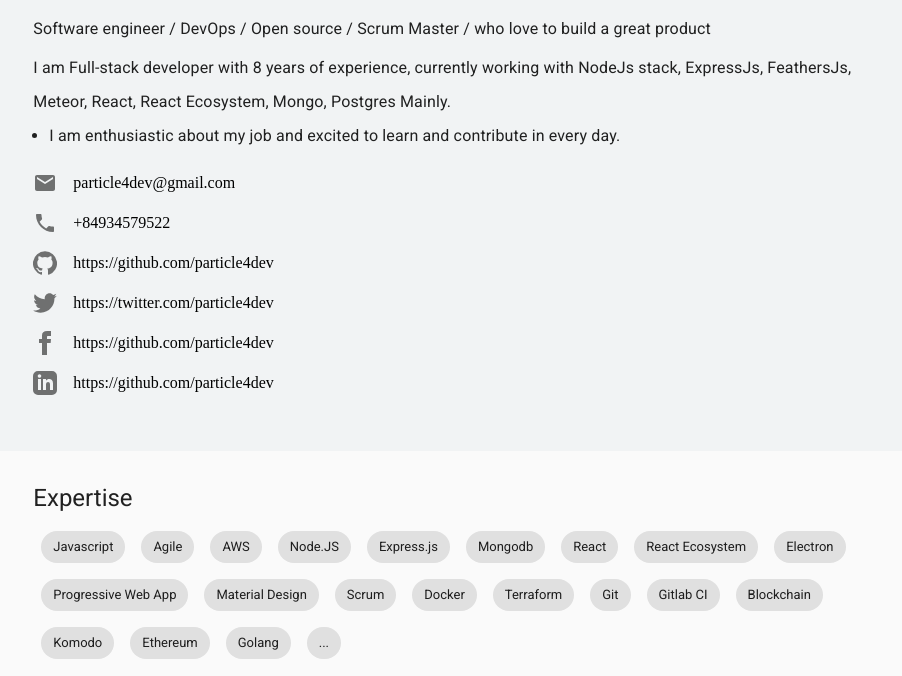
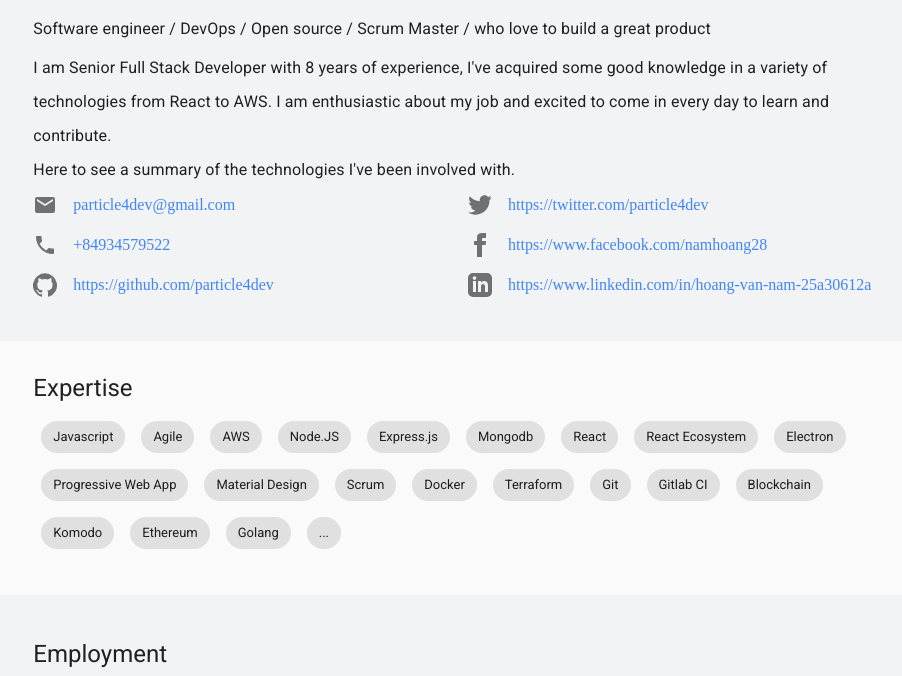
Before and after one commit to particle4dev/particle4dev.github.io, a Gatsby site: page / in a window 1280 px wide. Shown: the part 87-763 px from the top of the page, without its empty margins (184-1086 px from the left). Built offline with nearby package versions, Linux system fonts and the light colour scheme; Gatsby itself is replaced by a stand-in of ours; a web font is replaced by a local one.

Commit message:
src: update about section

```diff
--- a/src/components/AboutSection.js
+++ b/src/components/AboutSection.js
@@ -1,11 +1,11 @@
 import React from "react"
 import { withStyles } from "@material-ui/core/styles"
 import Typography from "@material-ui/core/Typography"
-import ListSubheader from "@material-ui/core/ListSubheader"
+import Link from '@material-ui/core/Link';
 import List from "@material-ui/core/List"
 import ListItem from "@material-ui/core/ListItem"
 import ListItemIcon from "@material-ui/core/ListItemIcon"
-import ListItemText from "@material-ui/core/ListItemText"
+import Grid from "@material-ui/core/Grid"
 import GithubIcon from "../icons/GithubIcon"
 import TwitterIcon from "../icons/TwitterIcon"
 import LinkedinIcon from "../icons/LinkedinIcon"
@@ -39,55 +39,74 @@
         gutterBottom
         className={classes.index__richText}
       >
-        I am Full-stack developer with 8 years of experience, currently working
-        with NodeJs stack, ExpressJs, FeathersJs, Meteor, React, React
-        Ecosystem, Mongo, Postgres Mainly.
-        <ul>
-          <li>
-            I am enthusiastic about my job and excited to learn and contribute
-            in every day.
-          </li>
-        </ul>
+        I am Senior Full Stack Developer with 8 years of experience, I've
+        acquired some good knowledge in a variety of technologies from React to
+        AWS. I am enthusiastic about my job and excited to come in every day to
+        learn and contribute.
+        <br />
+        Here to see a summary of the technologies I've been involved with.
       </Typography>
-
+      <Grid container spacing={24}>
+        <Grid item xs={12} sm={6} style={{
+              padding: '0px 12px'
+        }}>
           <List dense>
             <ListItem disableGutters>
               <ListItemIcon>
                 <MailIcon />
               </ListItemIcon>
-          particle4dev@gmail.com
+              <a href="mailto:particle4dev@gmail.com">particle4dev@gmail.com</a>
             </ListItem>
             <ListItem disableGutters>
               <ListItemIcon>
                 <PhoneIcon />
               </ListItemIcon>
-          +84934579522
+              <a href="tel:+84934579522">+84934579522</a>
             </ListItem>
             <ListItem disableGutters>
               <ListItemIcon>
                 <GithubIcon />
               </ListItemIcon>
+              <a href="https://github.com/particle4dev" target="blank">
                 https://github.com/particle4dev
+              </a>
             </ListItem>
+          </List>
+        </Grid>
+        <Grid item xs={12} sm={6}style={{
+              padding: '0px 12px'
+        }}>
+          <List dense>
             <ListItem disableGutters>
               <ListItemIcon>
                 <TwitterIcon />
               </ListItemIcon>
+              <a href="https://twitter.com/particle4dev" target="blank">
                 https://twitter.com/particle4dev
+              </a>
             </ListItem>
             <ListItem disableGutters>
               <ListItemIcon>
                 <FacebookIcon />
               </ListItemIcon>
-          https://github.com/particle4dev
+              <a href="https://www.facebook.com/namhoang28" target="blank">
+                https://www.facebook.com/namhoang28
+              </a>
             </ListItem>
             <ListItem disableGutters>
               <ListItemIcon>
                 <LinkedinIcon />
               </ListItemIcon>
-          https://github.com/particle4dev
+              <a
+                href="https://www.linkedin.com/in/hoang-van-nam-25a30612a"
+                target="blank"
+              >
+                https://www.linkedin.com/in/hoang-van-nam-25a30612a
+              </a>
             </ListItem>
           </List>
+        </Grid>
+      </Grid>
     </Section>
   )
 }
--- a/src/components/EducationSection.js
+++ b/src/components/EducationSection.js
@@ -7,9 +7,11 @@
 
 const styles = theme => ({
   index__date: {
-    fontFamily: "Roboto Mono",
-    fontSize: 14,
-    color: "#5f6368",
+    color: "rgba(0, 0, 0, 0.87)",
+    fontSize: "1rem",
+    fontFamily: '"Roboto", "Helvetica", "Arial", sans-serif',
+    fontWeight: 400,
+    letterSpacing: "0.00938em",
   },
 
   index__section: {
--- a/src/components/Section.js
+++ b/src/components/Section.js
@@ -8,6 +8,9 @@
   index: {
     justifyContent: "center",
     padding: "32px 0",
+    [theme.breakpoints.down("sm")]: {
+      padding: "32px 16px 32px 16px",
+    },
   },
 
   index__grayColor: {
```
Lines whose indentation alone changed are shown as unchanged.
